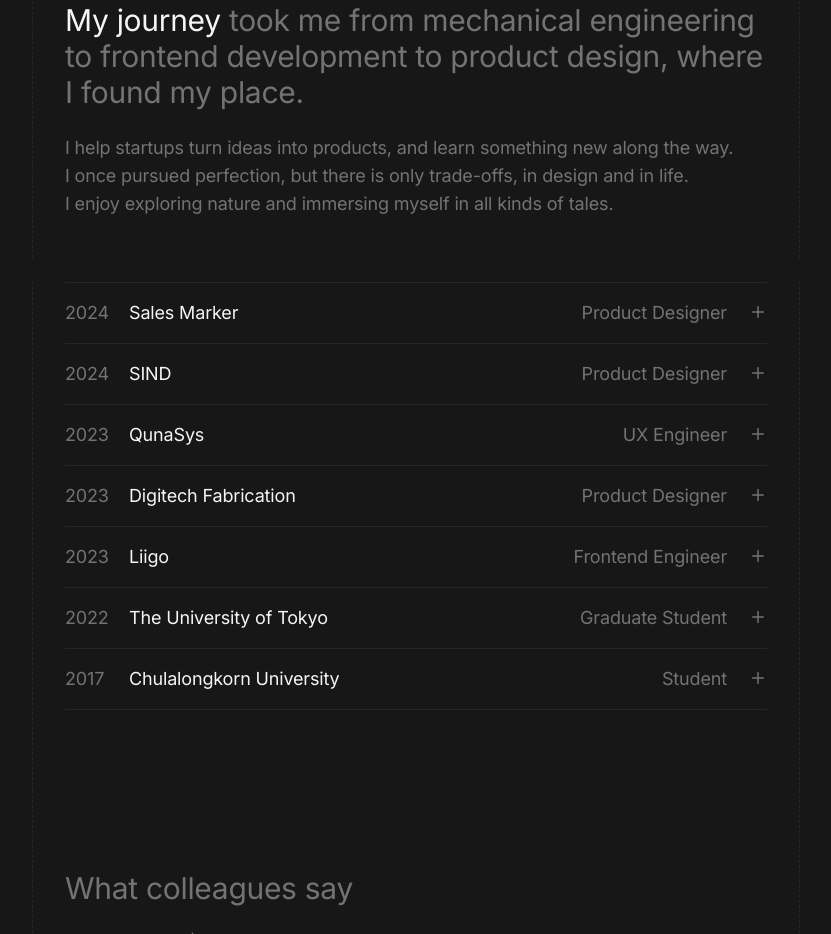
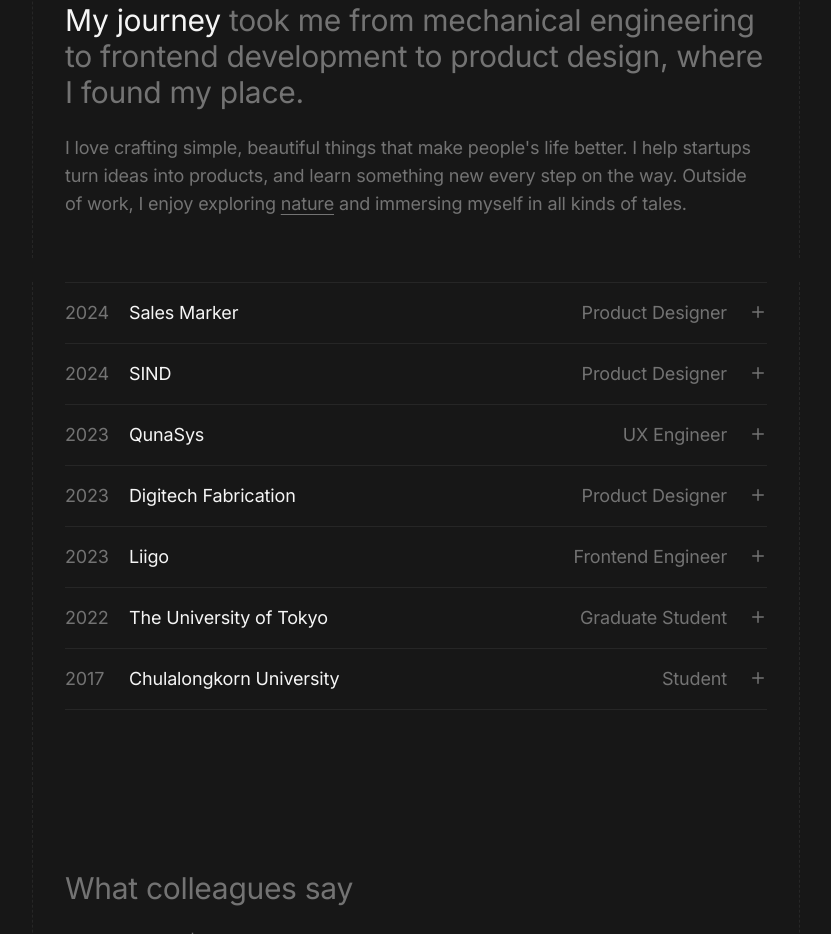
Before and after one commit to sarit-sopitvetmontree/Portfolio, a React (Vite) app: page / in a window 1280 px wide. Shown: the part 1640-2574 px from the top of the page, without its empty margins (224-1055 px from the left). Built offline with nearby package versions, Linux system fonts and the light colour scheme.

Commit message:
Improve Text

```diff
--- a/src/App.jsx
+++ b/src/App.jsx
@@ -207,9 +207,14 @@
       </h2>
       <div className="text-custom-text mt-6 text-neutral-500">
         <p>
-          I help startups turn ideas into products, and learn something new along the way. <br className="hidden sm:flex"></br>
-          I once pursued perfection, but there is only trade-offs, in design and in life. <br className="hidden sm:flex"></br>
-          I enjoy exploring nature and immersing myself in all kinds of tales.
+          I love crafting simple, beautiful things that make people's life better.
+          I help startups turn ideas into products, and learn something new every step on the way.
+          Outside of work, I enjoy exploring <span></span>
+          <a href="https://www.instagram.com/oil.sarit/"
+          target="_blank"
+          rel="noopener noreferrer"
+          className="hover:opacity-60 underline underline-offset-4 decoration-1">nature</a>
+          <span></span> and immersing myself in all kinds of tales.
         </p>
       </div>
     </section>
```
